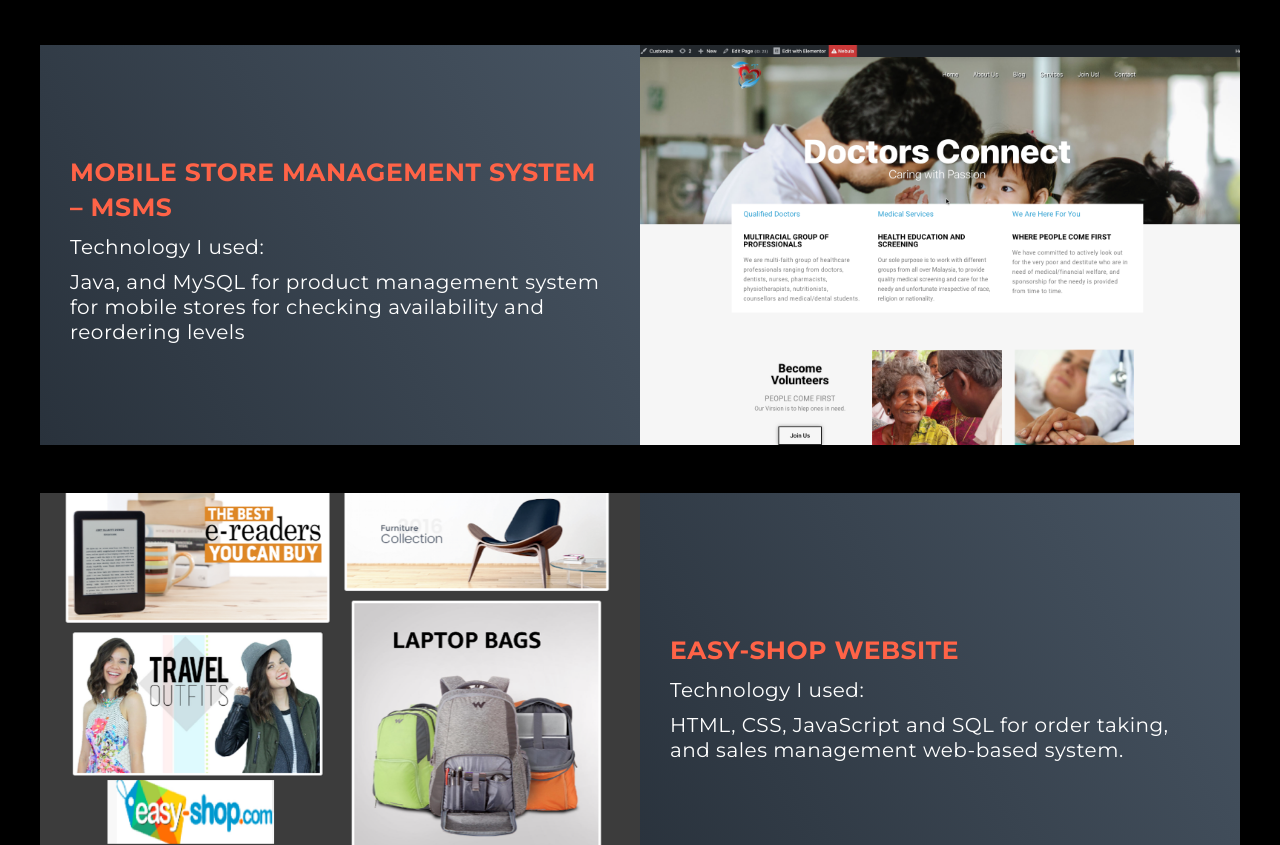
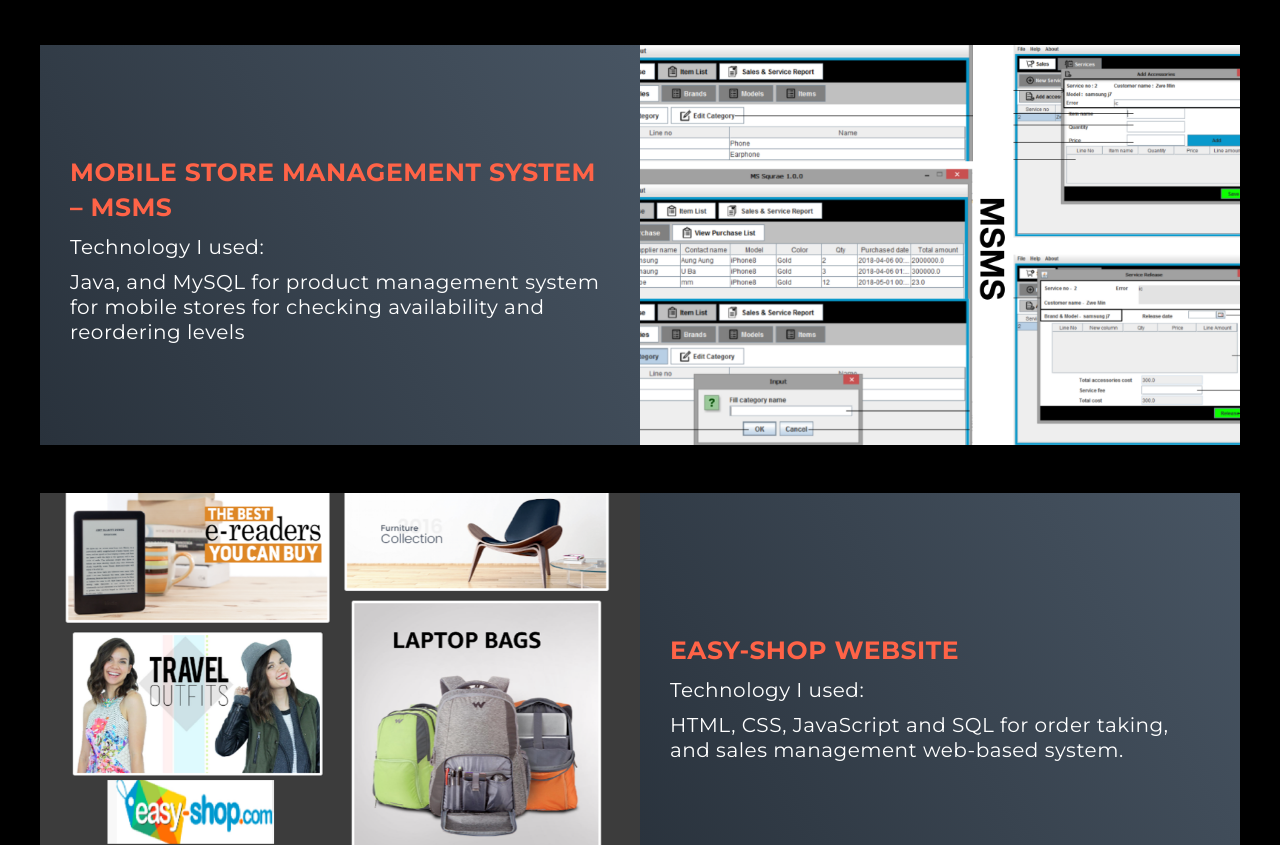
Before and after one commit to AungNaingThuErik/AungNaingThuErik.github.io, a plain HTML site: page index.html in a window 1280 px wide. Shown: the part 4285-5130 px from the top of the page. Drawn offline with Linux system fonts and the light colour scheme.

Commit message:
Updated Project-item Image

```diff
--- a/index.html
+++ b/index.html
@@ -157,7 +157,7 @@
                         <p>Java, and MySQL for product management system for mobile stores for checking availability and reordering levels </p>
                     </div>
                     <div class="project-img">
-                        <img src="./img/Doctors-Connect-Landing1.png" alt="doctors connect landing page">
+                        <img src="./img/Msms.png" alt="doctors connect landing page">
                     </div>
                 </div>
                 <div class="project-item">
```
Also changed, not shown: img/Msms.png (added).
